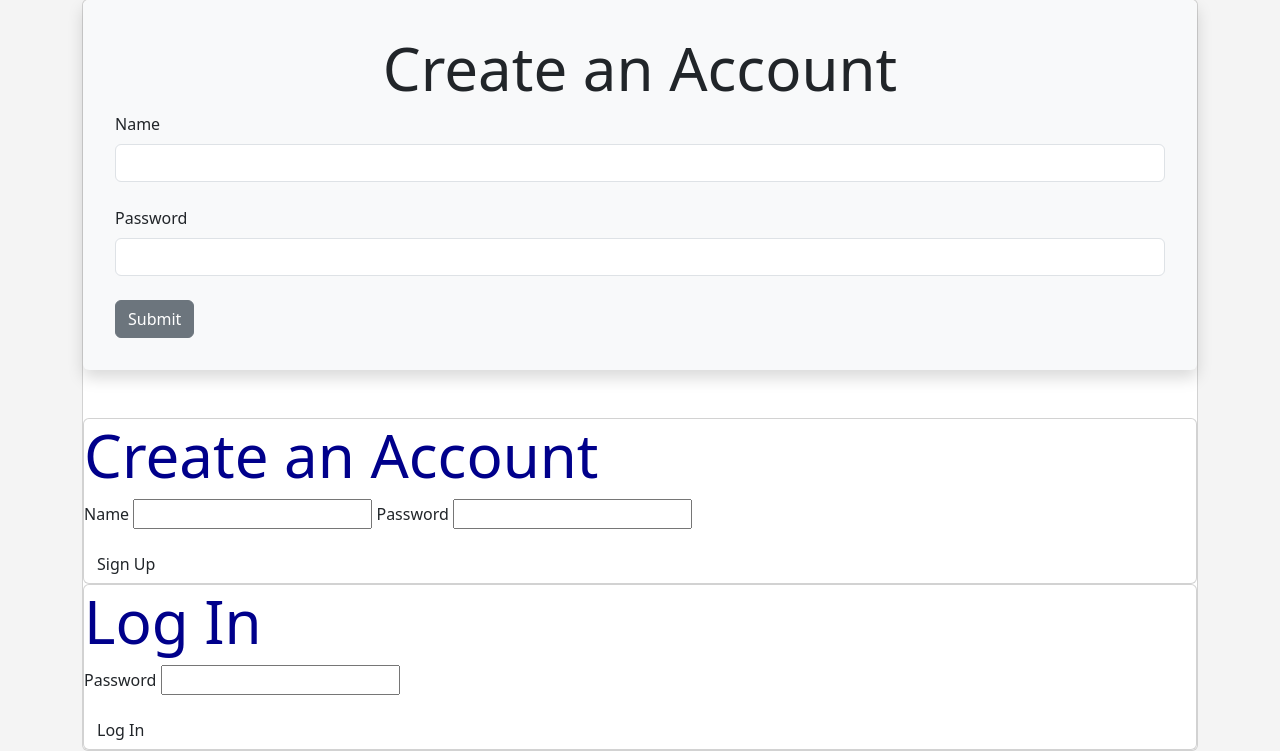
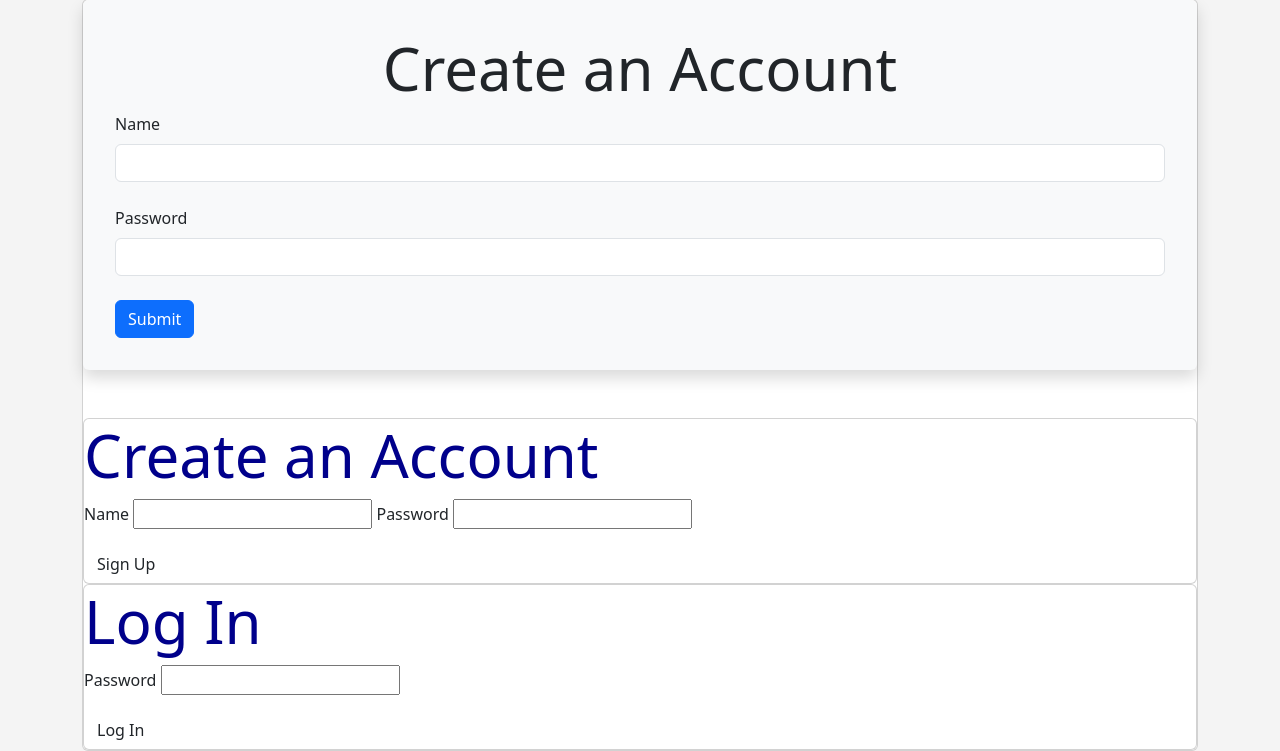
Before and after one commit to ErikBurdett/RoverWeb, a Flask app: page /user/signup in a window 1280 px wide. Shown: the part 81-832 px from the top of the page. Run offline with Flask 3, Linux system fonts and the light colour scheme; some libraries are stand-ins or nearby versions.

Commit message:
Update sign_up.html

```diff
--- a/api/templates/sign_up.html
+++ b/api/templates/sign_up.html
@@ -17,7 +17,7 @@
       {{ form.password(class="form-control") }}
       <br/>
 
-      {{ form.submit(class="btn btn-secondary") }}
+      {{ form.submit(class="btn btn-primary") }}
 
     </form>
   </div>
```
